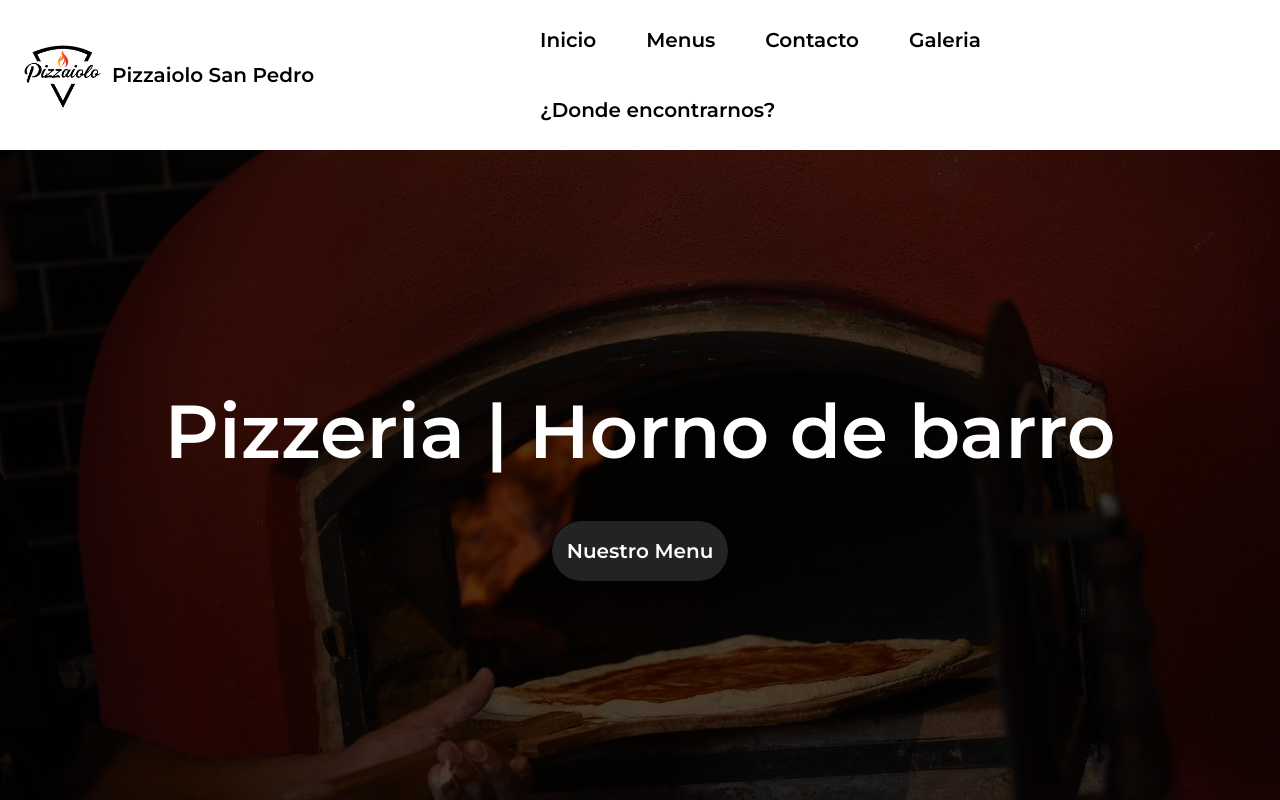
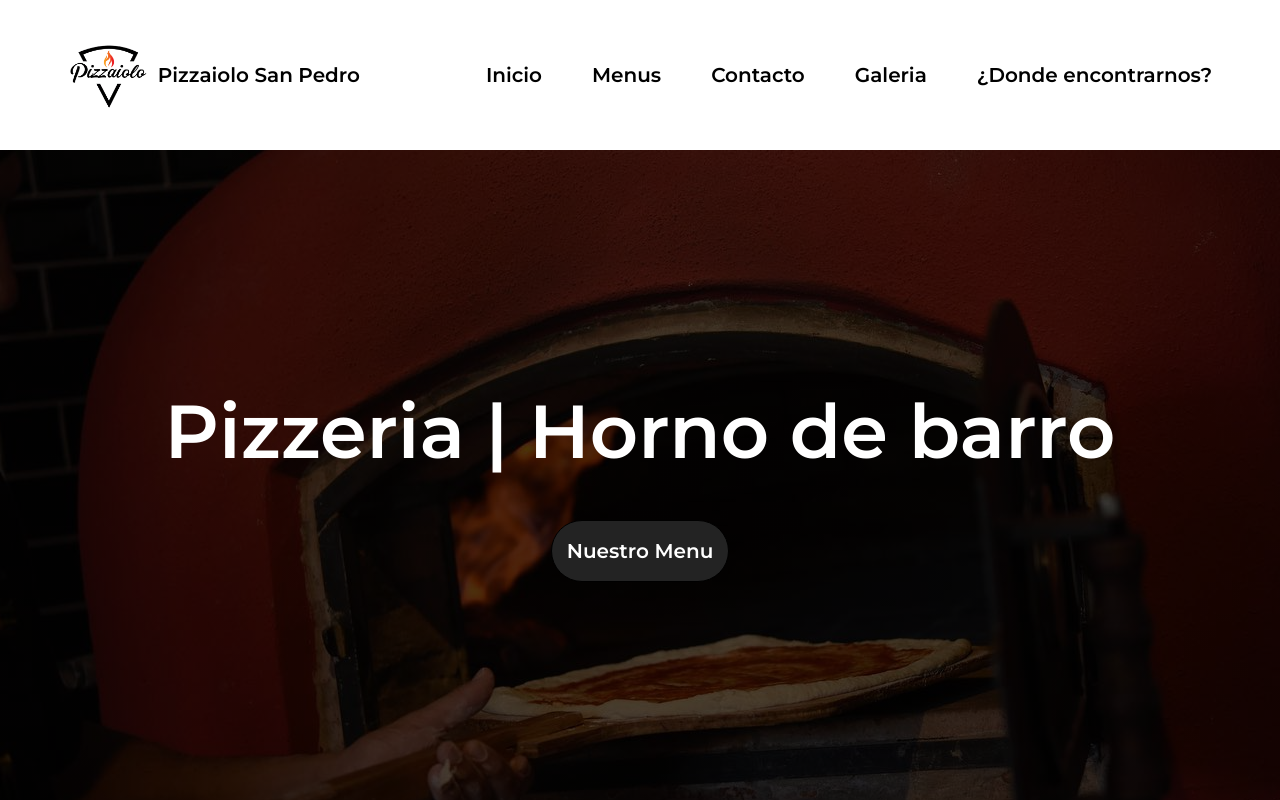
Before and after one commit to gfranrp/pizzaioloe, a website: page index.html in a window 1280 px wide. Shown: the top 800 px of the page. Drawn offline with nearby package versions, Linux system fonts and the light colour scheme; files that its build step writes are made by us from their sources.

Commit message:
conecxion de paginas

```diff
--- a/scss/_globales.scss
+++ b/scss/_globales.scss
@@ -103,7 +103,7 @@ footer {
 
 @media (min-width: $tablets) {
     .navbar-brand {
-        padding-right: 200px;
+        padding-right: 100px;
     }
 
 }
```
